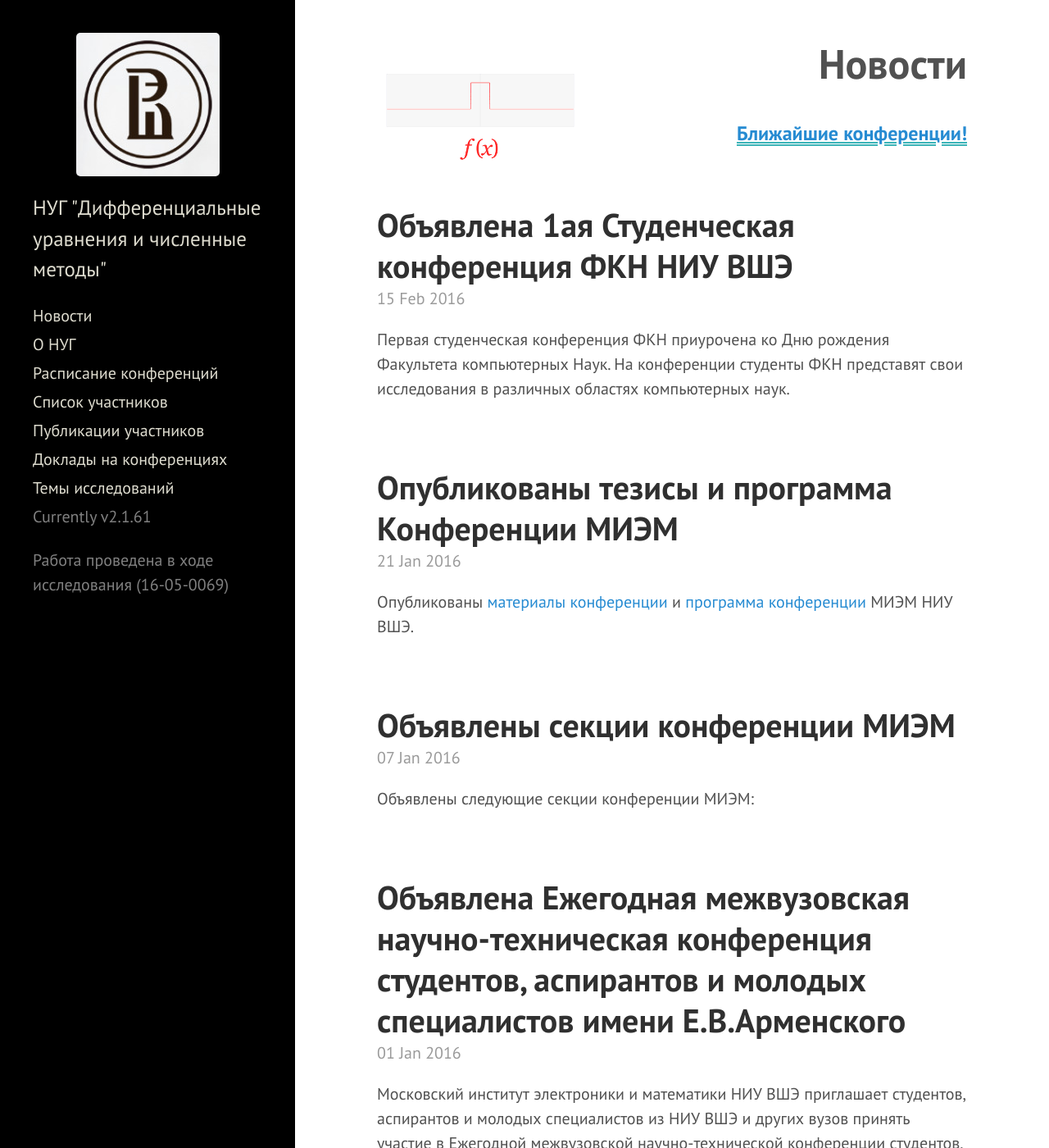
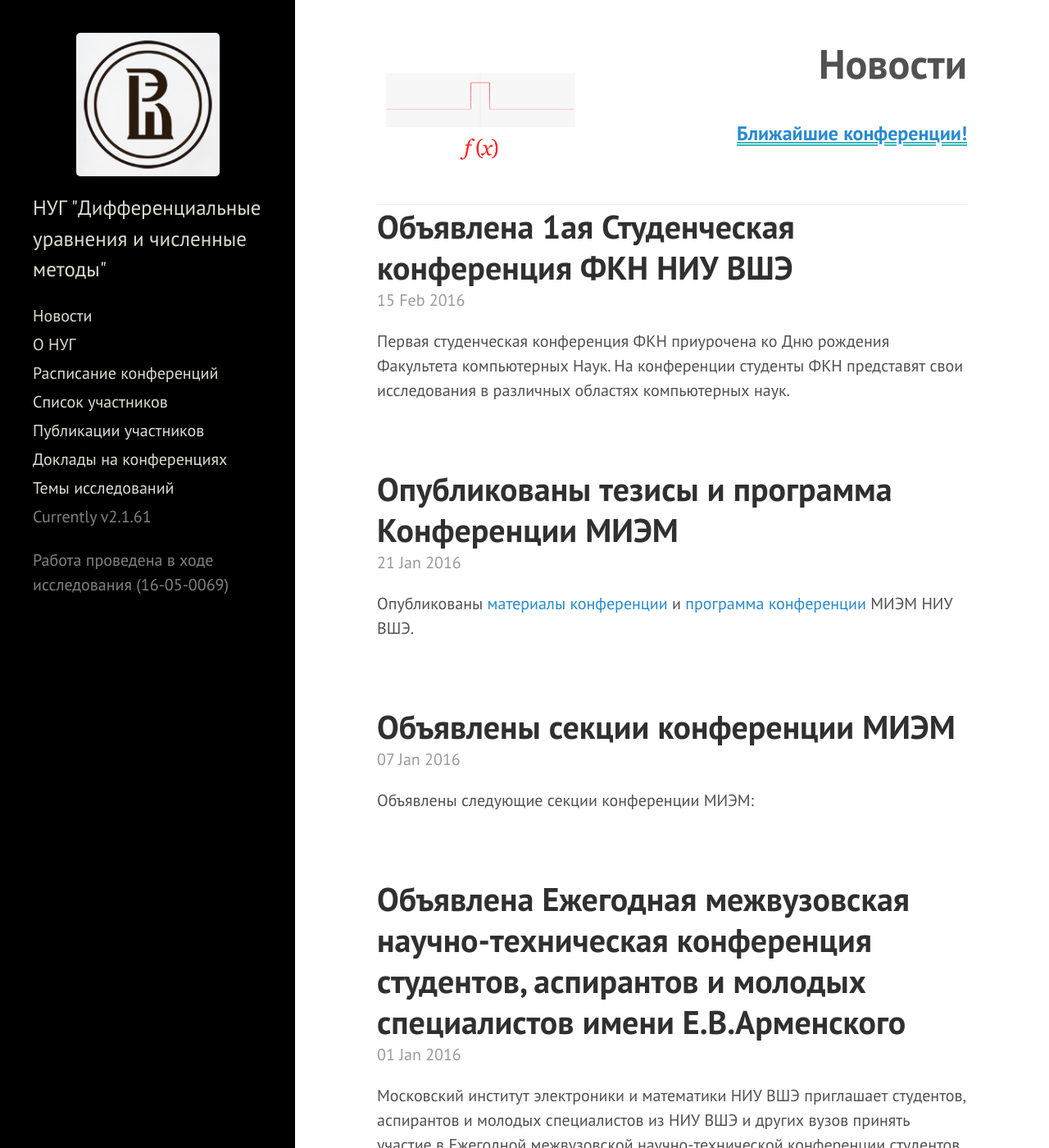
Before and after one commit to hsemmsg/hsemmsg.github.io, a Jekyll site: the page built from index.html, in a window 1280 px wide and 1400 px high. Shown: the whole window at 82% size. Built offline with Jekyll 4.4.1, drawn with Linux system fonts in a browser that asks for light colours; the list of posts is cut into pages by our own code.

Commit message:
Minor fixes

```diff
--- a/index.html
+++ b/index.html
@@ -11,6 +11,7 @@
 </div>
 </div>
 </div>
+<hr class="myhrline"/>
 
 <div class="posts">
   {% for post in paginator.posts %}
--- a/public/css/hyde.css
+++ b/public/css/hyde.css
@@ -160,6 +160,9 @@
  font-size: 1.2rem;
  }
 
+ hr.myhrline{
+      margin: 0px;
+}
 
 .content {
   padding-top:    2rem;
```
